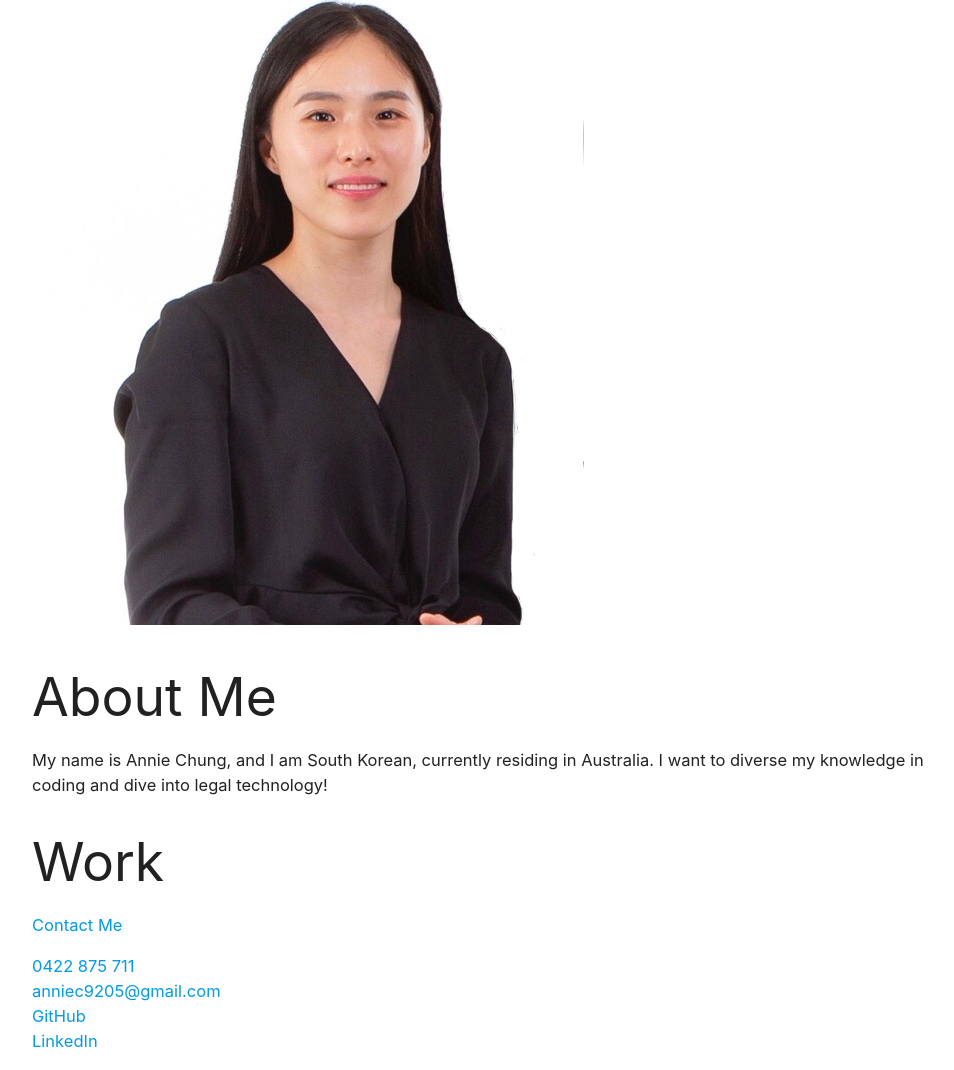
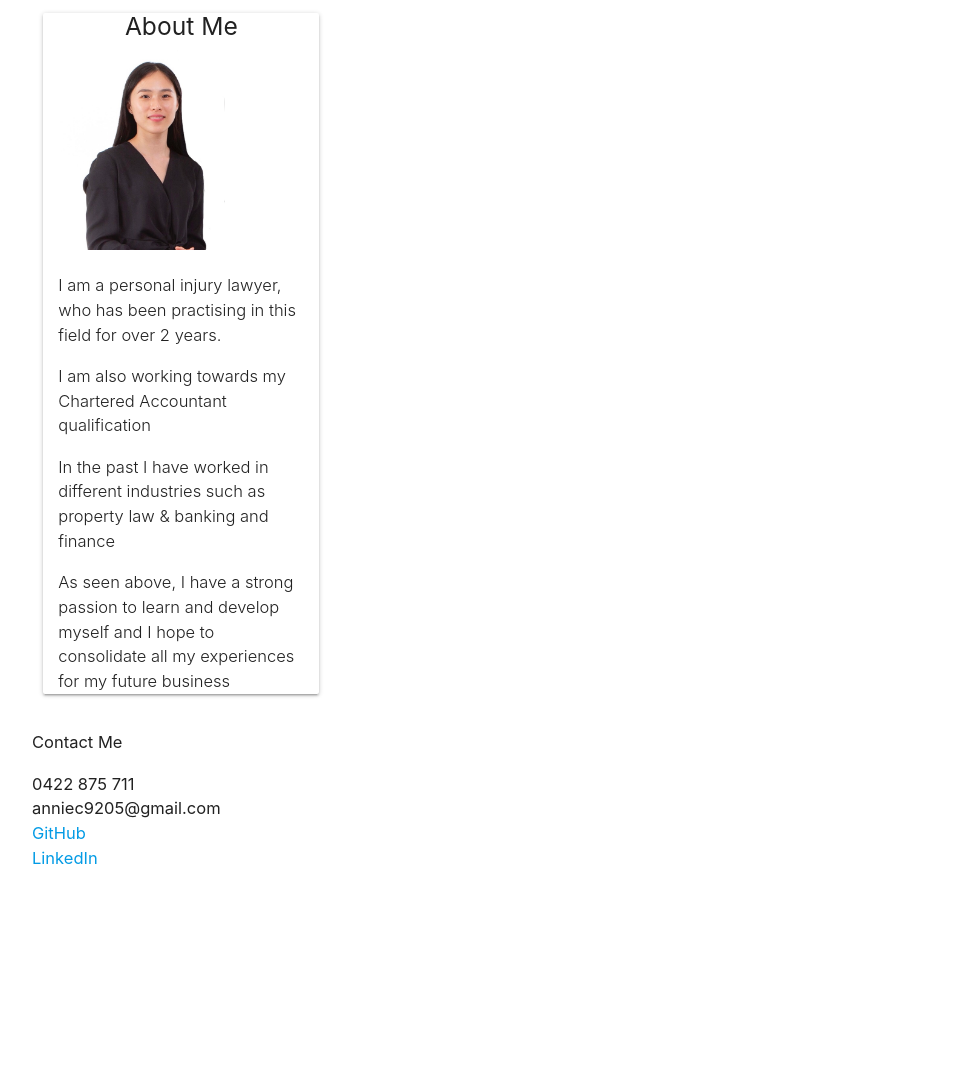
Before and after one commit to anniec9205/Profile2-Annie-Chung, a plain HTML site: page index.html in a window 1280 px wide. Shown: the part 238-1308 px from the top of the page, without its empty margins (160-1114 px from the left). After the commit the page ends 1140 px from the top, so only its background shows below. Drawn offline with nearby package versions, Linux system fonts and the light colour scheme.

Commit message:
added the card for about me and edited the size of photo on css

```diff
--- a/assets/css/style.css
+++ b/assets/css/style.css
@@ -16,3 +16,7 @@ body {
 .icon-block .material-icons {
 	font-size: inherit;
 }
+
+.about-me img {
+  max-height: 200px;
+  }
--- a/index.html
+++ b/index.html
@@ -28,21 +28,33 @@
   <div class="container">
     <div class="cards">
 
-    <main class="content">
-        <article id="about-me" class="about-me">
-            <img src="./assets/images/profile.jpg" class="float-left"/>
-            <h2>About Me</h2>
-            <p>My name is Annie Chung, and I am South Korean, currently residing in Australia. I want to diverse my knowledge in coding and dive into legal technology!</p>
-        </article>
-        <article id="work" class="work">
-            <h2>Work</h2>
-            <div class="horiseon">
-                <section class="card1">
-                    <a href="work.html">
-                    </section>
+  <!-- Added Cards -->
+    <div id="about" class="section scrollspy">
+        <div class="row">
+          <div class="col s17 m4">
+            <div class="card start">
+              <div class="icon-block">
+                <h2 class="center"></h2>
+                <span class="card-title">
+                  <h5 class="center">About Me</h5>
+                </span>
+                <article id="about-me" class="about-me">
+                  <img src="./assets/images/profile.jpg" class="middle"/>
+
+                  <p class="light">I am a personal injury lawyer, who has been practising in this field for over 2 years.</p>
+
+                  <p class="light">I am also working towards my Chartered Accountant qualification</p>
+
+                  <p class="light">In the past I have worked in different industries such as property law & banking and finance</p>
+
+                  <p class="light">As seen above, I have a strong passion to learn and develop myself and I hope to consolidate all my experiences for my future business</p>
+                </div>
+                </a>
+              </div>
             </div>
-        </article>
-    </main>
+          </div>
+
+
 
     <footer>
         <p id="contact-me" class="contact-me"> Contact Me</p>
```
